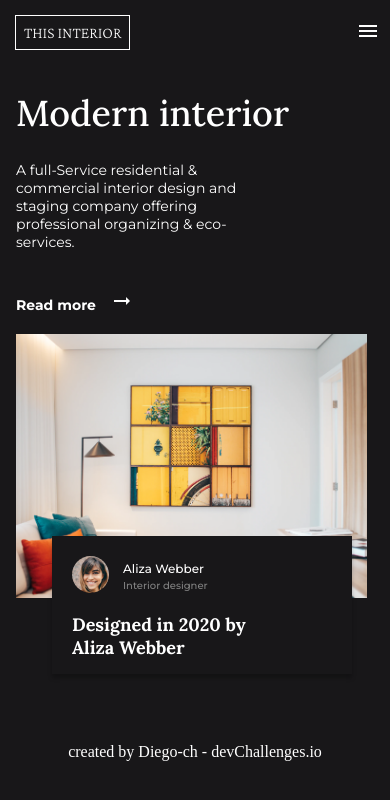
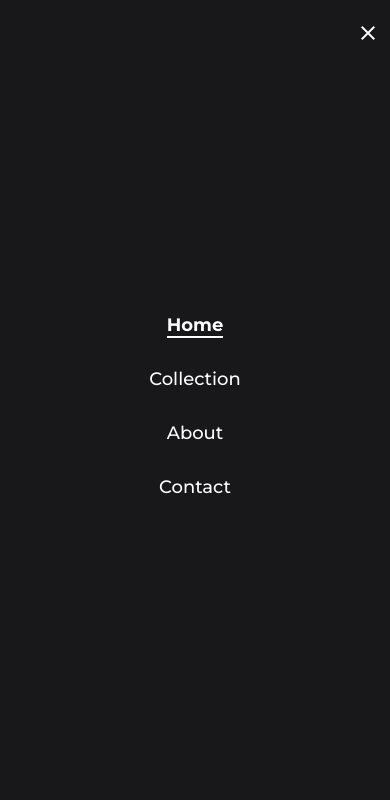
Before and after one commit to Castro-D/DC-interior-consultant-challenge, a plain HTML site: page index.html in a window 390 px wide. Both pictures are taken after a click on the button "menu". Drawn offline with nearby package versions, Linux system fonts and the light colour scheme.

Commit message:
finish mobile mockup

```diff
--- a/index.html
+++ b/index.html
@@ -14,9 +14,18 @@
 <body>
   <nav>
     <a href="" class='logo'>This interior</a>
+    <ul class="menu">
+      <li><a class="menuLink home" href="#">Home</a></li>
+      <li><a class="menuLink" href="#">Collection</a></li>
+      <li><a class="menuLink" href="#">About</a></li>
+      <li><a class="menuLink" href="#">Contact</a></li>
+    </ul>
     <button class='hamburger' id='hamburger'>
       <span class="menuIcon material-icons">
         menu
+      </span>
+      <span class="xIcon material-icons">
+        close
       </span>
     </button>
   </nav>
@@ -50,5 +59,6 @@
     </div>
   </section>
   <p class='dev'>created by Diego-ch - devChallenges.io</p>
+  <script src="./main.js"></script>
 </body>
 </html>
--- a/main.css
+++ b/main.css
@@ -17,8 +17,7 @@ section {
 }
 
 .main-img {
-  width: 351px;
-  height: 264px;
+  width: 350px;
 }
 
 .main-img img {
@@ -74,6 +73,10 @@ nav {
   text-align: center;
   margin-top: 145px;
   margin-bottom: 24px;
+  font-family: 'Montserrat', sans-serif;
+  font-weight: 500;
+  font-size: 14px;
+  color: #A9A9A9;
 }
 
 section p {
@@ -89,6 +92,8 @@ section p {
   background: transparent;
   border: none;
   margin: 10px;
+  z-index: 100;
+  cursor: pointer;
 }
 
 header h1 {
@@ -140,3 +145,51 @@ header h1 {
   left: 110px;
   top: 289px
 }
+
+.xIcon {
+  display: none;
+}
+
+.menu {
+  position: fixed;
+  display: flex;
+  flex-direction: column;
+  justify-content: center;
+  align-items: center;
+  top: 0;
+  left: 0;
+  right: 0;
+  bottom: 0;
+  width: 100%;
+  height: 100vh;
+  background: #181719;
+  color: #FFFFFF;
+  transform: translateY(-100%);
+  transition: transform 0.2s;
+  list-style: none;
+  z-index: 100;
+}
+
+.menu a {
+  text-decoration: none;
+}
+
+.showMenu {
+  transform: translateY(0);
+}
+
+.menuLink {
+  font-family: 'Montserrat', sans-serif;
+  font-weight: 500;
+  font-size: 18px;
+}
+
+.menu li {
+  margin-bottom: 32px;
+}
+
+.home {
+  font-weight: 700;
+  border-bottom: 2px solid #FFFFFF;
+}
+/*poner em query foto al lado de header y despues clamp*/
--- /dev/null
+++ b/main.js
@@ -0,0 +1,29 @@
+const menu = document.querySelector(".menu");
+const ham = document.querySelector("#hamburger");
+const xIcon = document.querySelector(".xIcon");
+const menuIcon = document.querySelector(".menuIcon");
+const menuLinks = document.querySelectorAll(".menuLink");
+const container = document.querySelector('section');
+
+function toggleMenu() {
+  if (menu.classList.contains("showMenu")) {
+    menu.classList.remove("showMenu");
+    xIcon.style.display = "none";
+    menuIcon.style.display = "block";
+    document.body.style['overflow-y'] = 'auto';
+    container.style.display = "block";
+  } else {
+    menu.classList.add("showMenu");
+    xIcon.style.display = "block";
+    menuIcon.style.display = "none";
+    container.style.display = "none";
+    document.body.style['overflow-y'] = 'hidden';
+  }
+}
+
+ham.addEventListener("click", toggleMenu);
+menuLinks.forEach(
+  function(menuLink) {
+    menuLink.addEventListener("click", toggleMenu);
+  }
+)
```
